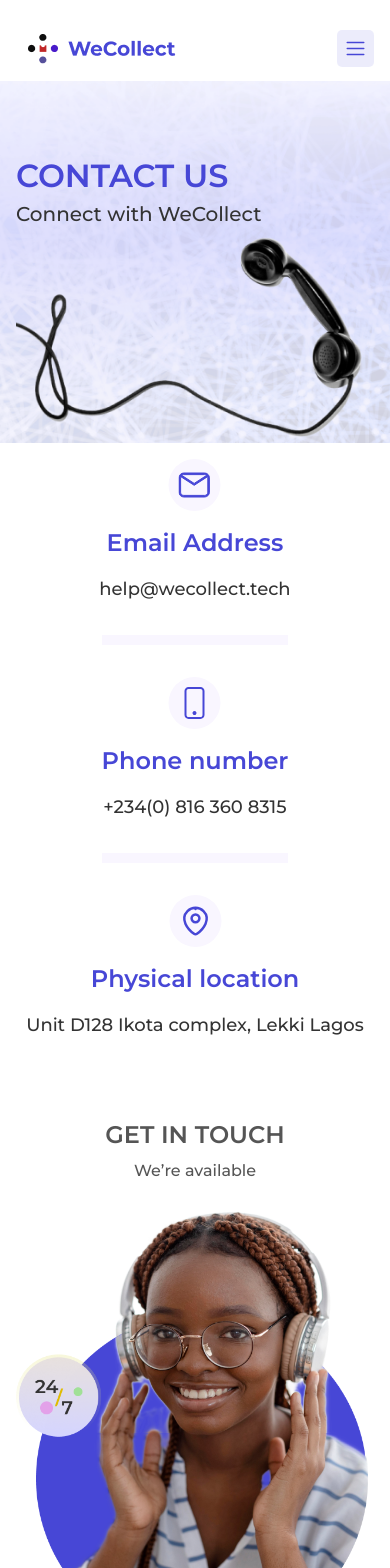
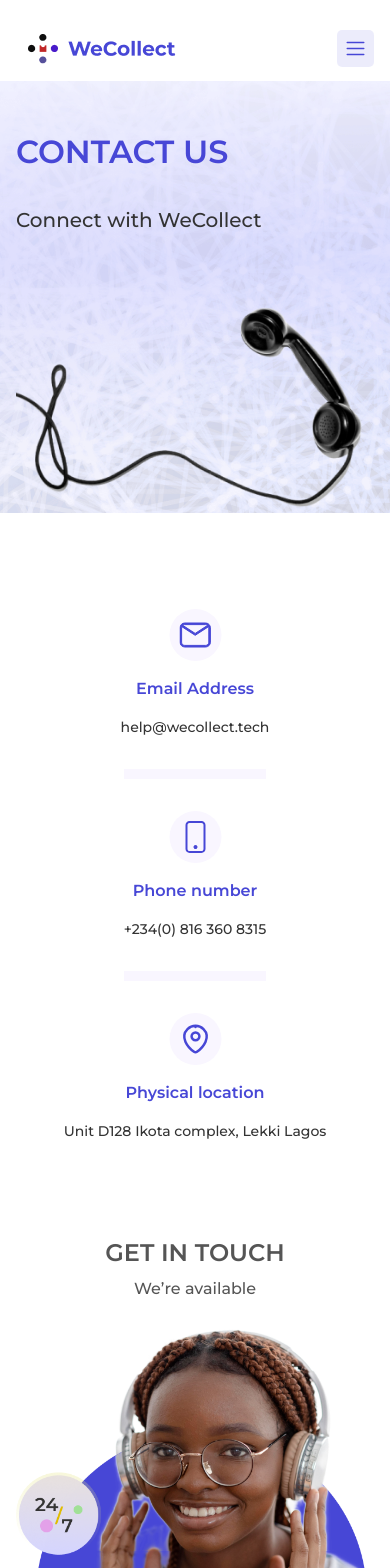
Before and after one commit to Daniekeys/temporary-hosting, a Next.js app: page /contact-us in a window 390 px wide. Shown: the top 1568 px of the page. Built offline with nearby package versions, Linux system fonts and the light colour scheme.

Commit message:
pushed fixes on contact-us

```diff
--- a/components/app-cases/app-case-list.jsx
+++ b/components/app-cases/app-case-list.jsx
@@ -76,13 +76,13 @@ const data = [
 
 const AppCaseList = () => {
   return (
-    <div className="w-full flex flex-col relative bg-white flow-hide ">
+    <div className="w-full flex flex-col relative bg-white  ">
       <div className="w-full lg:h-[1438px] bg-white rounded-t-[50px] h-screen "></div>
       <div className="w-full lg:min-h-[3200px] h-full mb-20 bg-[#F9F6FF] rounded-t-[50px] "></div>
-      <div className="absolute top-20 left-0 right-0">
+      <div className="absolute top-20 left-0 right-0 bottom-0">
         <ContainerLayout>
           <div className="w-full flex flex-col gap-10 flow-hide">
-            <h1 className="text-mainBlue lg:text-[32px] font-semibold">
+            <h1 className="text-mainBlue lg:text-[32px] font-semibold max-w-[271px] lg:max-w-full text-center lg:text-start mx-auto lg:mx-0 ">
               Applicable in the following cases and more...
             </h1>
             <div className="w-full flex flex-col bg-[#F9F6FF] p-4 lg:p-[30px]  rounded-[30px]  gap-[40px]">
--- a/components/app-cases/app-cases-hero.jsx
+++ b/components/app-cases/app-cases-hero.jsx
@@ -11,33 +11,33 @@ const AppCaseHero = () => {
         <NewNavbar />
         <MobileNav />
         <ContainerLayout>
-          <div className="w-full flex flex-col mt-20">
+          <div className="w-full flex flex-col lg:mt-20 mt-12">
             <div className="w-full lg:flex-row mt-12  flex flex-col ">
               <div className="w-full flex flex-col lg:w-6/12 justify-center ">
                 <h1
-                  className="text-mainBlue font-semibold text-[48px] lg:text-[64px]  "
-                  data-aos="fade-down"
-                  data-aos-duration="1000"
+                  className="text-mainBlue font-semibold text-[48px] lg:text-[64px] max-w-[361px] lg:max-w-none leading-[72px] lg:leading-[96px] "
+                  // data-aos="fade-down"
+                  // data-aos-duration="1000"
                 >
                   DISCOVER HOW WECOLLECT IS USED IN CASES
                 </h1>
                 <p
-                  className="text-customBlack font-medium lg:text-[32px] text-lg  leading-[40px] "
-                  data-aos="fade-up"
-                  data-aos-duration="1000"
+                  className="text-customBlack font-medium lg:text-[32px] text-lg  leading-[40px] mt-[30px] "
+                  // data-aos="fade-up"
+                  // data-aos-duration="1000"
                 >
-                  Explore how WeCollect is used in cases
+                  Explore our most recent cases
                 </p>
               </div>
-              <div className="w-full lg:w-6/12 justify-end flex items-center mt-6 lg:mt-0">
+              <div className="w-full lg:w-6/12 justify-center mb-4 lg:mb-0 lg:justify-end flex items-center mt-6 lg:mt-0">
                 <Image
                   src={heroPic}
                   alt="hero"
                   width={heroPic.width}
                   height={heroPic.height}
-                  className="w-auto h-auto"
-                  data-aos="fade-up"
-                  data-aos-duration="1000"
+                  className="lg:w-auto lg:h-auto max-w-[250px] lg:max-w-full"
+                  // data-aos="fade-up"
+                  // data-aos-duration="1000"
                 />
               </div>
             </div>
--- a/components/blogs/BlogHero.jsx
+++ b/components/blogs/BlogHero.jsx
@@ -24,7 +24,7 @@ const BlogHero = () => {
                   placeholder="search blog"
                 />
                 <button className="bg-mainBlue rounded-[50px] h-[50px] px-5 flex items-center justify-center text-white text-base  cursor-pointer lg:min-w-[168px] hover:bg-[#E3D5FF] hover:text-mainBlue font-semibold  ">
-                  Submit
+                  Search
                 </button>
               </div>
             </div>
--- a/components/contact-us/contact-hero.jsx
+++ b/components/contact-us/contact-hero.jsx
@@ -22,14 +22,14 @@ const ContactHero = () => {
                   CONTACT US
                 </h1>
                 <p
-                  className="text-customBlack font-medium lg:text-[32px] text-xl"
+                  className="text-customBlack font-medium lg:text-[32px] text-xl mt-[30px]"
                   data-aos="fade-down"
                   data-aos-duration="1000"
                 >
                   Connect with WeCollect
                 </p>
               </div>
-              <div className="w-full lg:w-7/12">
+              <div className="w-full lg:w-7/12 mt-16 lg:mt-0">
                 <Image
                   src={heroPic}
                   alt="hero"
--- a/components/contact-us/get-in-touch.jsx
+++ b/components/contact-us/get-in-touch.jsx
@@ -5,24 +5,24 @@ import { LocationIcon, PhoneIcon, EmailIcon } from '../../assets/svg'
 import woman from "../../assets/png/contact-woman.png"
 const GetInTouch = () => {
   return (
-    <div className="w-full bg-white rounded-t-[30px] -mt-4 flex flex-col flow-hide">
+    <div className="w-full bg-white rounded-t-[30px] mt-16  lg:-mt-4 flex flex-col flow-hide">
       <ContainerLayout>
         <div className="w-full mt-8 lg:min-h-[271px] bg-white flex items-center lg:px-[100px] lg:py-[50px] rounded-[30px]">
           <div className="w-full grid grid-cols-1 lg:grid-cols-3 gap-8 lg:gap-0">
             {/* start */}
             <div
               className="w-fit mx-auto lg:mx-0 lg:w-full flex flex-col justify-center items-center gap-4"
-              data-aos="fade-up"
-              data-aos-delay="300"
-              data-aos-duration="1000"
+              // data-aos="fade-up"
+              // data-aos-delay="300"
+              // data-aos-duration="1000"
             >
               <span>
                 <EmailIcon />
               </span>
-              <h2 className="text-mainBlue text-2xl font-semibold ">
+              <h2 className="text-mainBlue text-base lg:text-2xl font-semibold ">
                 Email Address
               </h2>
-              <p className="text-customBlack text-lg font-medium">
+              <p className="text-customBlack text-sm lg:text-lg font-medium">
                 help@wecollect.tech
               </p>
             </div>
@@ -31,17 +31,17 @@ const GetInTouch = () => {
             {/* start */}
             <div
               className="w-fit mx-auto lg:mx-0 lg:w-full flex flex-col justify-center items-center gap-4 border-t-[10px] border-b-[10px]  border-l-[#F9F6FF] border-t-[#F9F6FF] lg:border-l-[10px] lg:border-r-[10px] border-b-[#F9F6FF] border-r-[#F9F6FF] lg:border-t-0 lg:border-b-0 py-8 lg:py-0 "
-              data-aos="fade-up"
-              data-aos-delay="600"
-              data-aos-duration="1000"
+              // data-aos="fade-up"
+              // data-aos-delay="600"
+              // data-aos-duration="1000"
             >
               <span>
                 <PhoneIcon />
               </span>
-              <h2 className="text-mainBlue text-2xl font-semibold ">
+              <h2 className="text-mainBlue text-base lg:text-2xl font-semibold ">
                 Phone number
               </h2>
-              <p className="text-customBlack text-lg font-medium">
+              <p className="text-customBlack text-sm lg:text-lg font-medium">
                 +234(0) 816 360 8315
               </p>
             </div>
@@ -50,17 +50,17 @@ const GetInTouch = () => {
             {/* start */}
             <div
               className="w-full flex flex-col justify-center items-center gap-4"
-              data-aos="fade-up"
-              data-aos-delay="1000"
-              data-aos-duration="1000"
+              // data-aos="fade-up"
+              // data-aos-delay="1000"
+              // data-aos-duration="1000"
             >
               <span>
                 <LocationIcon />
               </span>
-              <h2 className="text-mainBlue text-2xl font-semibold ">
+              <h2 className="text-mainBlue text-base lg:text-2xl font-semibold ">
                 Physical location
               </h2>
-              <p className="text-customBlack text-lg font-medium lg:max-w-[239px] mx-auto text-center">
+              <p className="text-customBlack text-sm lg:text-lg font-medium lg:max-w-[239px] mx-auto text-center">
                 Unit D128 Ikota complex, Lekki Lagos
               </p>
             </div>
@@ -68,11 +68,11 @@ const GetInTouch = () => {
             {/* end */}
           </div>
         </div>
-        <div className="flex mt-20 flex-col items-center flow-hide">
+        <div className="flex mt-[96px] flex-col items-center flow-hide">
           <h1
             className="text-ash lg:text-[32px] text-2xl font-semibold"
-            data-aos="fade-up"
-            data-aos-duration="1000"
+            // data-aos="fade-up"
+            // data-aos-duration="1000"
           >
             GET IN TOUCH
           </h1>
@@ -86,15 +86,15 @@ const GetInTouch = () => {
         </div>
       </ContainerLayout>
       <ContainerLayout>
-        <div className="w-full flex mt-6 flex-col-reverse lg:flex-row lg:gap-8 ">
-          <div className="w-full lg:w-1/2 flex flex-col  ">
+        <div className="w-full flex mt-6 flex-col-reverse lg:flex-row lg:gap-8 mb-16 lg:mb-8  ">
+          <div className="w-full lg:w-1/2 flex flex-col mt-16 lg:mt-0 ">
             <div className="w-full   rounded-[30px] flex flex-col gap-6  mt-8">
               {/* start */}
               <div
                 className="flex flex-col"
-                data-aos="fade-up"
-                data-aos-delay="300"
-                data-aos-duration="1000"
+                // data-aos="fade-up"
+                // data-aos-delay="300"
+                // data-aos-duration="1000"
               >
                 <label className="font-semibold text-customBlack text-sm lg:text-base">
                   Full name*
@@ -110,9 +110,9 @@ const GetInTouch = () => {
               {/* start */}
               <div
                 className="flex flex-col"
-                data-aos="fade-up"
-                data-aos-delay="500"
-                data-aos-duration="1000"
+                // data-aos="fade-up"
+                // data-aos-delay="500"
+                // data-aos-duration="1000"
               >
                 <label className="font-semibold text-customBlack text-sm lg:text-base">
                   Email Address*
@@ -128,9 +128,9 @@ const GetInTouch = () => {
               {/* start */}
               <div
                 className="flex flex-col"
-                data-aos="fade-up"
-                data-aos-delay="700"
-                data-aos-duration="1000"
+                // data-aos="fade-up"
+                // data-aos-delay="700"
+                // data-aos-duration="1000"
               >
                 <label className="font-semibold text-customBlack text-sm lg:text-base">
                   Phone number*
@@ -146,16 +146,16 @@ const GetInTouch = () => {
               {/* start */}
               <div
                 className="flex flex-col"
-                data-aos="fade-up"
-                data-aos-delay="900"
-                data-aos-duration="1000"
+                // data-aos="fade-up"
+                // data-aos-delay="900"
+                // data-aos-duration="1000"
               >
                 <label className="font-semibold text-customBlack text-sm lg:text-base">
                   Message*
                 </label>
                 <textarea
                   type="tel"
-                  className=" h-[50px] w-full bg-white outline-none focus:outline-none border-[#999] border rounded-[8px] border-opacity-30 min-h-[245px] py-3 px-5 placeholder:text-ash placeholder:font-medium mt-2"
+                  className=" h-[50px] w-full bg-white outline-none focus:outline-none border-[#999] border rounded-[8px] border-opacity-30 min-h-[93px] lg:min-h-[245px] py-3 px-5 placeholder:text-ash placeholder:font-medium mt-2"
                   placeholder="Message here... "
                 />
               </div>
@@ -188,8 +188,8 @@ const GetInTouch = () => {
               width={woman.width}
               height={woman.height}
               className="object-contain  "
-              data-aos="fade-up"
-              data-aos-duration="1000"
+              // data-aos="fade-up"
+              // data-aos-duration="1000"
             />
           </div>
         </div>
--- a/components/download-page/download-hero.jsx
+++ b/components/download-page/download-hero.jsx
@@ -27,7 +27,7 @@ const DownloadHero = () => {
                     Download App
                   </h1>
                   <p
-                    className="text-customBlack font-medium text-sm lg:text-base leading-[30px]  lg:max-w-[490px]"
+                    className="text-customBlack font-medium text-sm mt-7 lg:text-base leading-[30px]  lg:max-w-[490px]"
                     data-aos="fade-down"
                     data-aos-duration="1000"
                   >
--- a/components/projects/other-project.jsx
+++ b/components/projects/other-project.jsx
@@ -4,7 +4,9 @@ import ContainerLayout from '../../layouts/ContainerLayout';
 import spiral from "../../assets/png/spiral-curve.png";
 import oval from "../../assets/png/oval-b.png"
 import angola from "../../assets/png/angola.png"
+import { useRouter } from 'next/router';
 const OtherProject = () => {
+  const router = useRouter();
   return (
     <div
       className="w-full flex flex-col rounded-t-[50px] bg-[#F9F6FF] relative overflow-y-hidden  "
@@ -28,26 +30,25 @@ const OtherProject = () => {
             // data-aos="fade-up"
             // data-aos-duration="1000"
           >
-            <span className="z-modal -mb-16">
+            <span className="z-modal -mb-8 lg:-mb-16">
               <Image
                 src={angola}
                 alt="images"
-                className="mx-auto w-[171px] lg:w-full  lg:max-w-[435px] h-auto "
+                className="mx-auto w-[171px] lg:w-full  lg:max-w-[435px] h-auto  "
               />
             </span>
             <span className="z-0">
-              <Image src={oval} alt="ima" className="" />
+              <Image src={oval} alt="ima" className="opacity-30" />
             </span>
           </div>
           <p
-            className="text-center mx-auto text-ash text-sm lg:text-lg lg:leading-[36px] max-w-[977px] mt-6"
+            className="text-center mx-auto text-fade text-sm lg:text-lg lg:leading-[36px] leading-[25px] max-w-[977px] mt-6"
             // data-aos="fade-up"
             // data-aos-duration="1000"
           >
             Lorem ipsum dolor sit amet consectetur. Id suspendisse enim elit
             ipsum feugiat sed vulputate id amet. Etiam arcu ultricies mauris
-            neque porta porta egestas amet. Ut luctus risus dictum urna commodo
-            in egestas. Massa lectus ut ornare orci sit.
+            neque porta
           </p>
           <div
             className="w-full grid  grid-cols-1 lg:mx-auto lg:w-fit lg:flex items-center gap-5  lg:gap-2 lg:justify-center mt-8 px-4"
@@ -58,7 +59,9 @@ const OtherProject = () => {
               Explore
             </button>
             <button className="bg-white hero-btn text-mainBlue h-[47px] items-center justify-center rounded-[50px] font-semibold flex min-w-[197px]  border-opacity-30 hover:bg-[#E3D5FF] max-w-[198px] mx-auto lg:mx-0
-          ">
+          "
+            onClick={() => router.push("/contact-us")}
+            >
               Contact Us
             </button>
           </div>
--- a/components/projects/our-project-hero.jsx
+++ b/components/projects/our-project-hero.jsx
@@ -35,7 +35,7 @@ const OurProjectHero = () => {
                   alt="hero"
                   width={heroPic.width}
                   height={heroPic.height}
-                  className="w-9/12 mx-auto lg:w-auto mt-16 lg:mt-0"
+                  className="w-9/12 max-w-[250px] lg:max-w-full mx-auto lg:w-auto mt-32 lg:mt-0"
                 />
               </div>
             </div>
--- a/components/projects/our-project-list.jsx
+++ b/components/projects/our-project-list.jsx
@@ -5,7 +5,9 @@ import oval from "../../assets/png/oval.png";
 import fpmp from "../../assets/png/fpmp-samp.png"
 import Image from 'next/image';
 import Link from 'next/link';
+import { useRouter } from 'next/router';
 const OurProjectList = () => {
+  const router = useRouter();
   return (
     <div
       className="w-full flex flex-col bg-white rounded-t-[50px]  "
@@ -37,14 +39,18 @@ const OurProjectList = () => {
               // data-aos-duration="1000"
             >
               <span className="z-modal -mb-16">
-                <Image src={fpmp} alt="images" className="mx-auto  " />
+                <Image
+                  src={fpmp}
+                  alt="images"
+                  className="mx-auto w-[171px] h-[200px] lg:w-auto lg:h-auto  "
+                />
               </span>
               <span className="z-0">
                 <Image src={oval} alt="ima" className="" />
               </span>
             </div>
             <p
-              className="text-center mt-12 text-ash lg:text-lg text-sm  "
+              className="text-center mt-12 text-ash lg:text-lg text-sm leading-[25px]  "
               // data-aos="fade-up"
               // data-aos-duration="1000"
             >
@@ -52,7 +58,7 @@ const OurProjectList = () => {
               price model in line with the UN SD4
             </p>
             <div
-              className="w-full grid grid-cols-2 lg:flex items-center gap-2 justify-center mt-8 px-4"
+              className="w-full flex flex-col lg:flex-row lg:flex items-center gap-5 lg:gap-2 justify-center mt-8 px-4"
               // data-aos="fade-up"
               // data-aos-duration="1000"
             >
@@ -60,11 +66,14 @@ const OurProjectList = () => {
                 href={"https://fpmpn.wecollect.tech/"}
                 target="_blank"
                 rel="noopener noreferrer"
-                className="bg-mainBlue hero-btn text-white h-[47px] items-center justify-center rounded-[50px] font-semibold flex lg:min-w-[197px] hover:bg-[#E3D5FF] hover:text-mainBlue "
+                className="bg-mainBlue hero-btn text-white h-[47px] items-center justify-center rounded-[50px] font-semibold flex lg:min-w-[197px] hover:bg-[#E3D5FF] hover:text-mainBlue w-full max-w-[200px] "
               >
                 Explore
               </Link>
-              <button className="bg-white hero-btn text-mainBlue h-[47px] items-center justify-center rounded-[50px] font-semibold flex lg:min-w-[197px]  border-opacity-30 hover:bg-[#E3D5FF]">
+              <button
+                className="bg-white hero-btn text-mainBlue h-[47px] items-center justify-center rounded-[50px] font-semibold flex lg:min-w-[197px]  border-opacity-30 hover:bg-[#E3D5FF] w-full max-w-[200px]"
+                onClick={() => router.push("/contact-us")}
+              >
                 Contact Us
               </button>
             </div>
--- a/pages/contact-us.jsx
+++ b/pages/contact-us.jsx
@@ -16,7 +16,7 @@ const ContactUs = () => {
         />
         <link rel="icon" href="/we-logo.png" />
       </Head>
-      ;
+
       <ContactHero />
       <GetInTouch />
       <Slider />
--- a/pages/download.tsx
+++ b/pages/download.tsx
@@ -19,7 +19,7 @@ const Download = () => {
 
       <DownloadHero />
       <PartnersCard />
-      <div className="w-full mt-0 lg:mt-12">
+      <div className="w-full mt-12 lg:mt-12">
         <Slider />
       </div>
       <RequestDemo />
--- a/tailwind.config.js
+++ b/tailwind.config.js
@@ -14,6 +14,7 @@ module.exports = {
         mainBlue: "#4747D6",
         customBlack: "#333333",
         ash: "#555555",
+        fade:"#999999"
       },
     },
   },
```
